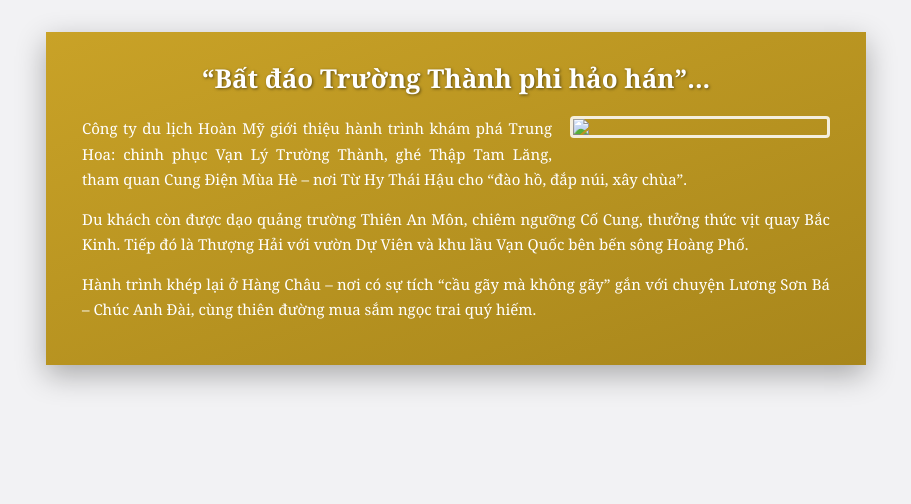
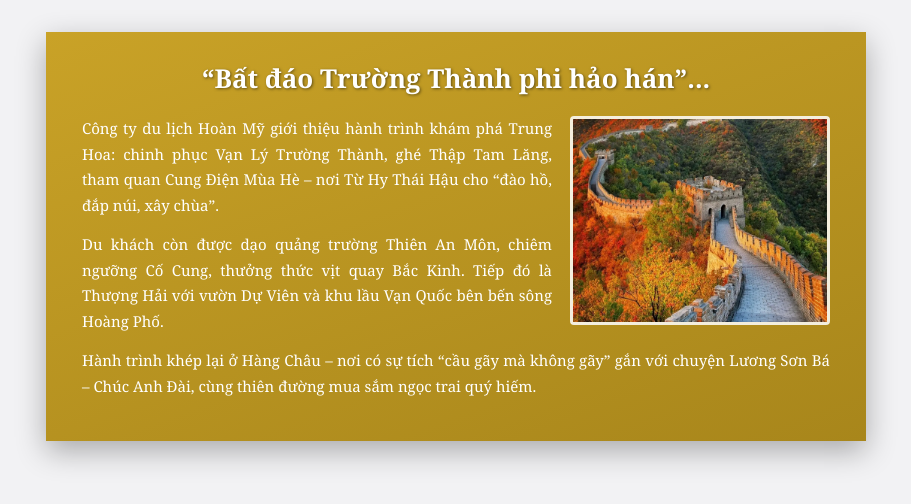
Before and after one commit to nguyenphamsonha1-creator/cse122-2551261020, a plain HTML site: page ex02/index.html in a window 1280 px wide. Shown: the whole page, without its empty margins (184-1095 px from the left). Drawn offline with Linux system fonts and the light colour scheme.

Commit message:
Update image source path in index.html

```diff
--- a/ex02/index.html
+++ b/ex02/index.html
@@ -10,7 +10,7 @@
   <article class="banner">
     <h1>“Bất đáo Trường Thành phi hảo hán”...</h1>
 
-    <img class="anh-noi" src="greatwall.jpg">
+    <img class="anh-noi" src="images/greatwall.jpg">
 
     <p>Công ty du lịch Hoàn Mỹ giới thiệu hành trình khám phá Trung Hoa: chinh phục Vạn Lý Trường Thành, ghé Thập Tam Lăng, tham quan Cung Điện Mùa Hè – nơi Từ Hy Thái Hậu cho “đào hồ, đắp núi, xây chùa”.</p>
 
```
